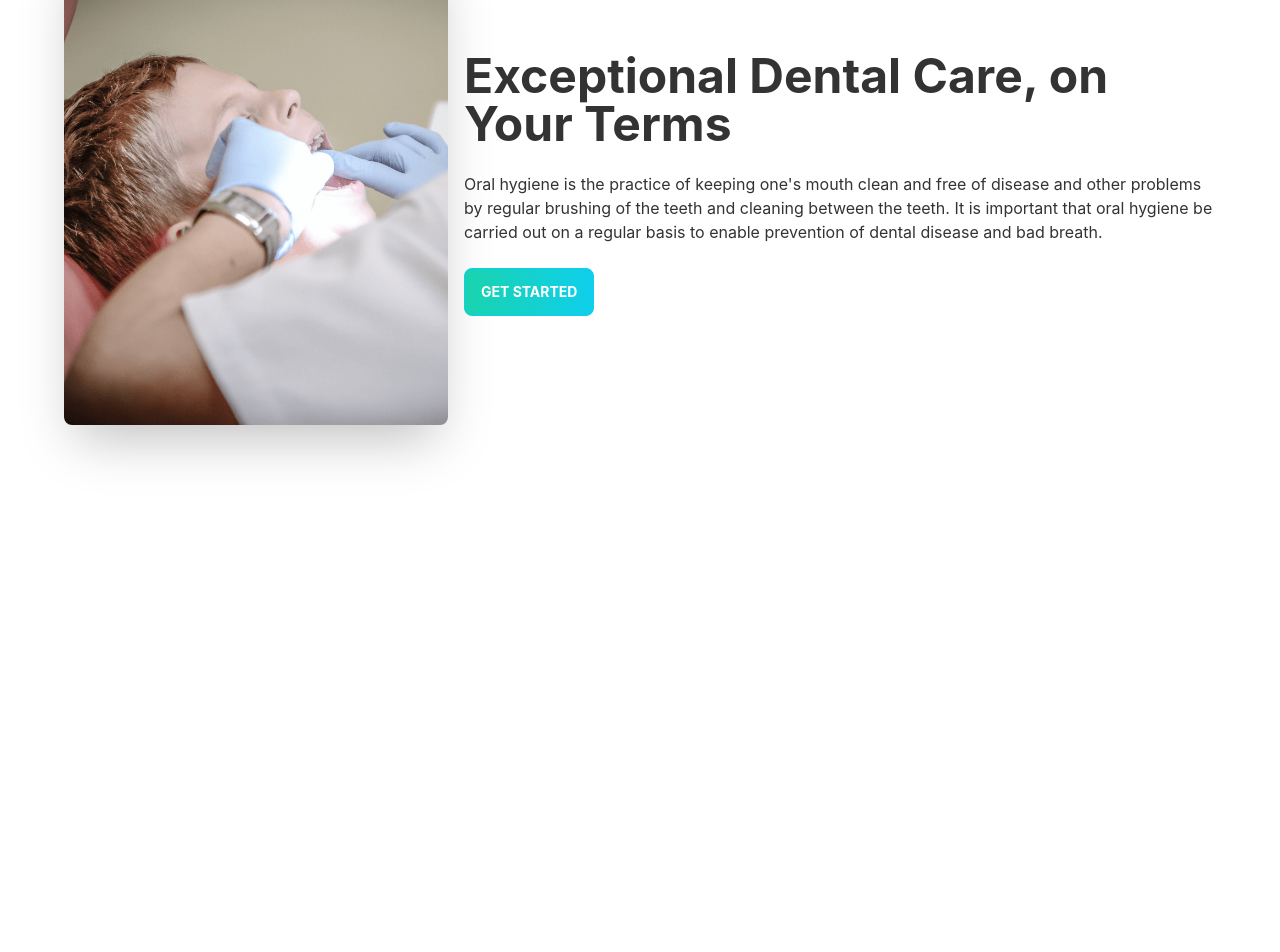
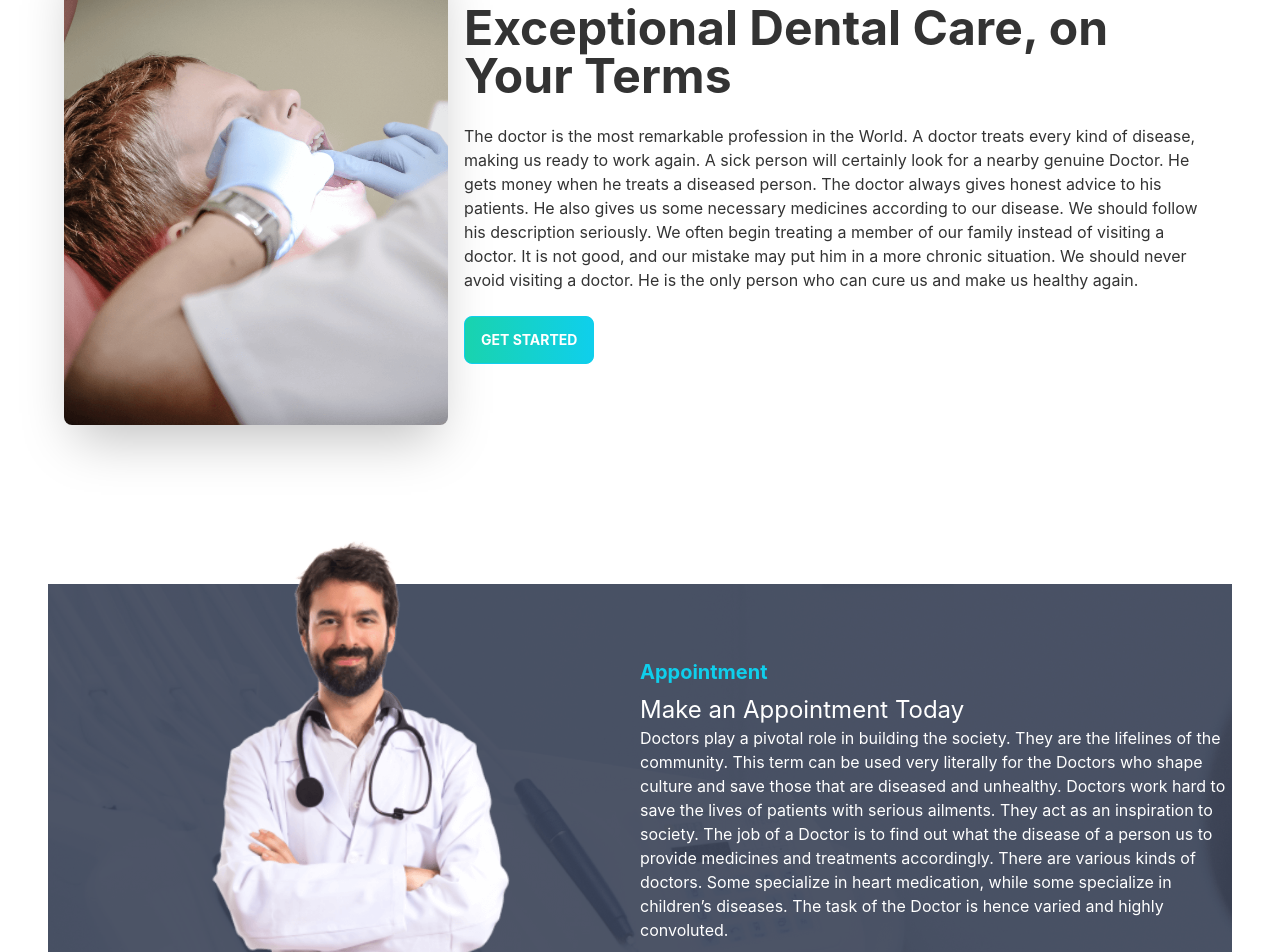
Before and after one commit to Shakib202/Doctors-Portsl-Client, a React (Create React App) app: page / in a window 1280 px wide. Shown: the part 1823-2775 px from the top of the page. Before the commit the page ends 2407 px from the top, so only its background shows below. Built offline with nearby package versions, Linux system fonts and the light colour scheme.

Commit message:
MakeAppointment page work done

```diff
--- a/src/Pages/Home/Banner.js
+++ b/src/Pages/Home/Banner.js
@@ -1,5 +1,6 @@
 import React from "react";
 import chair from "../../assets/images/chair.png";
+import PrimaryButton from "../Shared/PrimaryButton";
 
 const Banner = () => {
   return (
@@ -9,10 +10,9 @@ const Banner = () => {
         <div>
           <h1 class="text-5xl font-bold">Your New Smile Starts Here</h1>
           <p class="py-6">
-            A doctor is someone who is experienced and certified to practice
-            medicine to help maintain or restore physical and mental health.
+          Oral hygiene is the practice of keeping one's mouth clean and free of disease and other problems by regular brushing of the teeth and cleaning between the teeth. It is important that oral hygiene be carried out on a regular basis to enable prevention of dental disease and bad breath.We may consider a Doctor, the most important person in society. He treats people suffering from one or many diseases. The doctor has a profound knowledge of various illnesses and their best treatment. All the doctors work for making society fit, healthy and happy.
           </p>
-          <button class="btn btn-primary uppercase text-white font-bold bg-gradient-to-r from-secondary to-primary">Get Started</button>
+          <PrimaryButton>Get Started</PrimaryButton>
         </div>
       </div>
     </div>
--- a/src/Pages/Home/BannerTwo.js
+++ b/src/Pages/Home/BannerTwo.js
@@ -1,5 +1,6 @@
 import React from "react";
 import treatment from "../../assets/images/treatment.png";
+import PrimaryButton from "../Shared/PrimaryButton";
 
 const BannerTwo = () => {
   return (
@@ -11,15 +12,18 @@ const BannerTwo = () => {
             Exceptional Dental Care, on Your Terms
           </h1>
           <p class="py-6">
-            Oral hygiene is the practice of keeping one's mouth clean and free
-            of disease and other problems by regular brushing of the teeth and
-            cleaning between the teeth. It is important that oral hygiene be
-            carried out on a regular basis to enable prevention of dental
-            disease and bad breath.
+            The doctor is the most remarkable profession in the World. A doctor
+            treats every kind of disease, making us ready to work again. A sick
+            person will certainly look for a nearby genuine Doctor. He gets
+            money when he treats a diseased person. The doctor always gives
+            honest advice to his patients. He also gives us some necessary
+            medicines according to our disease. We should follow his description
+            seriously. We often begin treating a member of our family instead of
+            visiting a doctor. It is not good, and our mistake may put him in a
+            more chronic situation. We should never avoid visiting a doctor. He
+            is the only person who can cure us and make us healthy again.
           </p>
-          <button class="btn btn-primary uppercase text-white font-bold bg-gradient-to-r from-secondary to-primary">
-            Get Started
-          </button>
+          <PrimaryButton>Get Started</PrimaryButton>
         </div>
       </div>
     </div>
--- a/src/Pages/Home/Home.js
+++ b/src/Pages/Home/Home.js
@@ -2,6 +2,7 @@ import React from 'react';
 import Banner from './Banner';
 import BannerTwo from './BannerTwo';
 import Info from './Info';
+import MakeAppointment from './MakeAppointment';
 import Services from './Services';
 
 const Home = () => {
@@ -11,6 +12,7 @@ const Home = () => {
       <Info></Info>
       <Services></Services>
       <BannerTwo></BannerTwo>
+      <MakeAppointment></MakeAppointment>
     </div>
   );
 };
--- a/src/Pages/Home/InfoCard.js
+++ b/src/Pages/Home/InfoCard.js
@@ -1,13 +1,10 @@
 import React from "react";
 
-const InfoCard = ({img, cardTitle, bgClass}) => {
+const InfoCard = ({ img, cardTitle, bgClass }) => {
   return (
-    <div class={`card lg:card-side bg-base-100 shadow-xl ${bgClass}`}>
+    <div class={`card lg:card-side shadow-xl ${bgClass}`}>
       <figure className="pl-5">
-        <img
-          src={img}
-          alt="Album"
-        />
+        <img src={img} alt="Album" />
       </figure>
       <div class="card-body text-white">
         <h2 class="card-title">{cardTitle}</h2>
--- /dev/null
+++ b/src/Pages/Home/MakeAppointment.js
@@ -0,0 +1,36 @@
+import React from "react";
+import doctor from "../../assets/images/doctor.png";
+import appointment from "../../assets/images/appointment.png";
+import PrimaryButton from "../Shared/PrimaryButton";
+
+const MakeAppointment = () => {
+  return (
+    <section style={{
+      background: `url(${appointment})`
+    }}
+    className="flex justify-center items-center">
+      <div className="flex-1 hidden lg:block">
+        <img className="mt-[-100px]" src={doctor} alt="" />
+      </div>
+      <div className="flex-1">
+        <h3 className="text-xl text-primary mb-2 font-bold">Appointment</h3>
+        <h2 className="text-2xl text-white">Make an Appointment Today</h2>
+        <p className="text-white">
+          Doctors play a pivotal role in building the society. They are the
+          lifelines of the community. This term can be used very literally for
+          the Doctors who shape culture and save those that are diseased and
+          unhealthy. Doctors work hard to save the lives of patients with
+          serious ailments. They act as an inspiration to society. The job of a
+          Doctor is to find out what the disease of a person us to provide
+          medicines and treatments accordingly. There are various kinds of
+          doctors. Some specialize in heart medication, while some specialize in
+          children’s diseases. The task of the Doctor is hence varied and highly
+          convoluted.
+        </p>
+        <div className="mt-3"><PrimaryButton>Get Started</PrimaryButton></div>
+      </div>
+    </section>
+  );
+};
+
+export default MakeAppointment;
--- /dev/null
+++ b/src/Pages/Shared/PrimaryButton.js
@@ -0,0 +1,11 @@
+import React from "react";
+
+const PrimaryButton = ({children}) => {
+  return (
+    <button class="btn btn-primary uppercase text-white font-bold bg-gradient-to-r from-secondary to-primary">
+      {children}
+    </button>
+  );
+};
+
+export default PrimaryButton;
```
